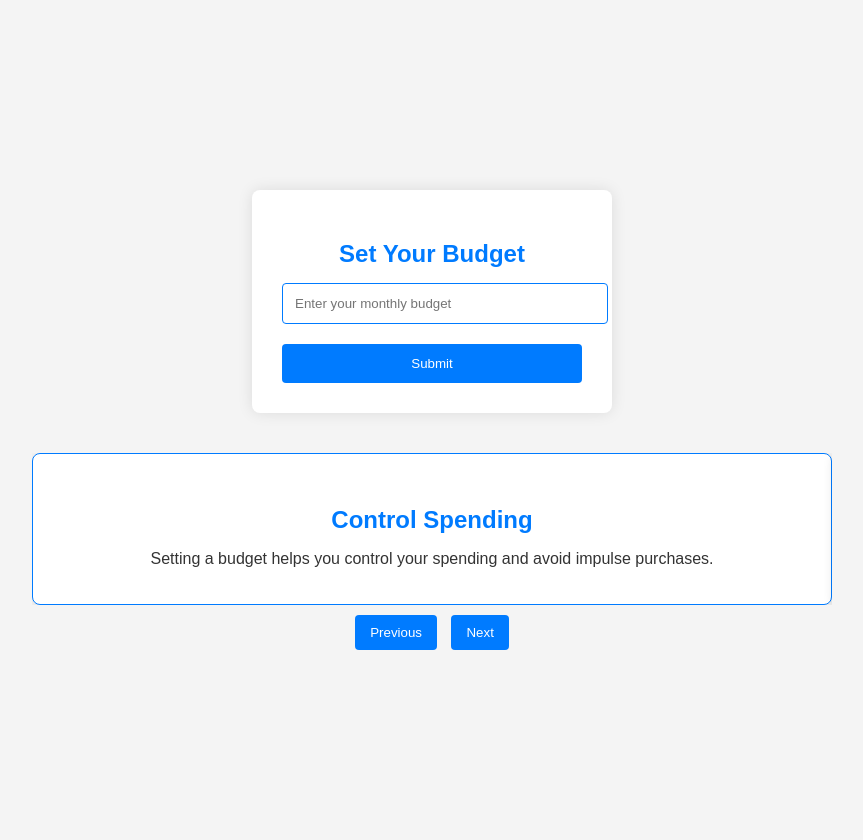
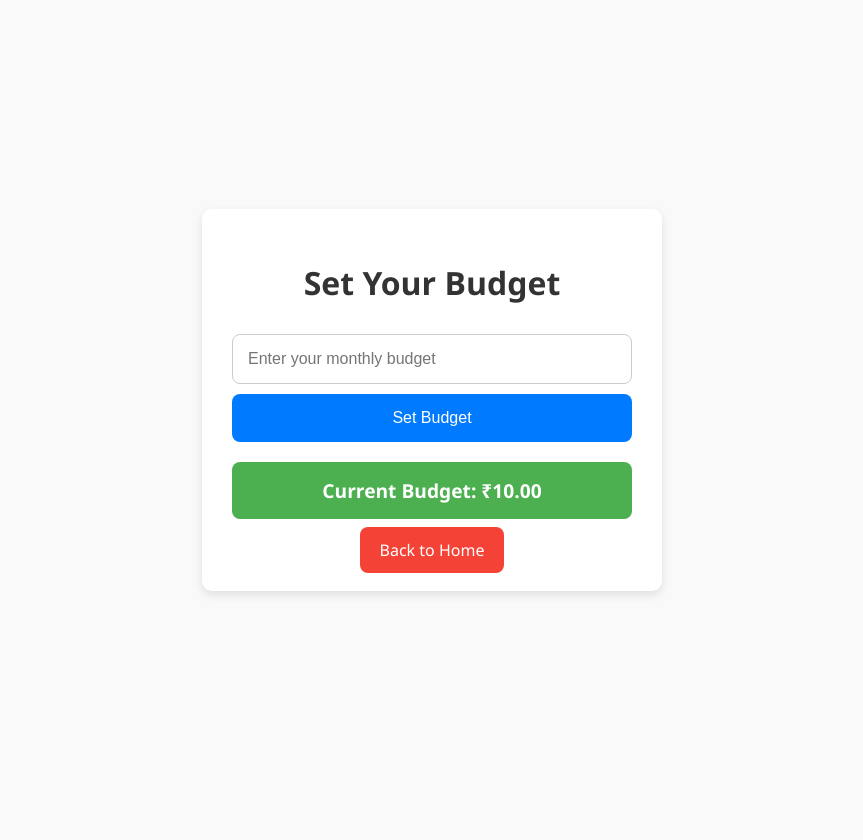
Before and after one commit to balsagar/WalletSync-Deploy, a Django app: page /budget/ in a window 1280 px wide. Shown: the whole page, without its empty margins (208-1071 px from the left). After the commit the page ends 595 px from the top, so only its background shows below. Run offline with Django 5.2, Linux system fonts and the light colour scheme; a user stored in the database is signed in; tables that the repository leaves empty hold one stand-in row (values such as "Sample post").

Commit message:
budget.html

```diff
--- a/app/templates/budget.html
+++ b/app/templates/budget.html
@@ -3,190 +3,115 @@
 <head>
     <meta charset="UTF-8">
     <meta name="viewport" content="width=device-width, initial-scale=1.0">
-    <title>Walletsync - Budget</title>
+    <title>WalletSync - Budget</title>
     <style>
-        /* General Styles */
         body {
-            font-family: Arial, sans-serif;
-            background-color: #f4f4f4;
-            color: #333;
+            font-family: 'Segoe UI', Tahoma, Geneva, Verdana, sans-serif;
+            background-color: #f9f9f9;
+            margin: 0;
+            padding: 0;
             display: flex;
             justify-content: center;
             align-items: center;
             flex-direction: column;
-            height: 100vh;
-            margin: 0;
-            padding: 20px;
+            min-height: 100vh;
         }
 
-        .budget-form {
-            background: #fff;
-            padding: 30px; /* Increased padding for better spacing */
-            border-radius: 8px;
-            box-shadow: 0 0 15px rgba(0, 0, 0, 0.1);
-            width: 300px;
-            text-align: center;
+        h1 {
+            color: #333;
             margin-bottom: 20px;
-            transition: transform 0.3s;
         }
 
-        .budget-form:hover {
-            transform: translateY(-5px);
+        .container {
+            background-color: #ffffff;
+            border-radius: 10px;
+            box-shadow: 0 4px 10px rgba(0, 0, 0, 0.1);
+            padding: 30px;
+            max-width: 400px;
+            width: 90%;
+            text-align: center;
         }
 
-        .budget-form h2 {
-            margin-bottom: 15px; /* Slightly reduced margin for a tighter header */
-            color: #007BFF;
-        }
-
-        .budget-form input[type="number"] {
+        .budget-form input {
             width: 100%;
-            padding: 12px; /* Increased padding for more comfortable input */
-            margin-bottom: 20px;
-            border: 1px solid #007BFF;
-            border-radius: 4px;
+            padding: 15px;
+            margin: 10px 0;
+            border: 1px solid #ccc;
+            border-radius: 8px;
+            font-size: 16px;
+            box-sizing: border-box;
         }
 
         .budget-form button {
             width: 100%;
-            padding: 12px; /* Increased padding for better button size */
-            background-color: #007BFF;
+            padding: 15px;
+            background-color: #007bff;
+            border: none;
+            border-radius: 8px;
             color: #fff;
-            border: none;
-            border-radius: 4px;
+            font-size: 16px;
             cursor: pointer;
-            transition: background-color 0.3s;
+            transition: background-color 0.3s ease;
         }
 
         .budget-form button:hover {
             background-color: #0056b3;
         }
 
-        /* Slider Styles */
-        .slider {
-            width: 100%;
-            max-width: 800px;
-            overflow: hidden;
-            margin-top: 20px;
-            position: relative;
+        .budget-amount {
+            margin: 20px 0;
+            padding: 15px;
+            background-color: #4CAF50;
+            color: white;
+            border-radius: 8px;
+            font-size: 1.2em;
+            font-weight: bold;
         }
 
-        .slides {
-            display: flex;
-            transition: transform 0.5s ease;
+        .back-home-button {
+            margin-top: 15px;
+            padding: 12px 20px;
+            background-color: #f44336;
+            color: white;
+            border: none;
+            border-radius: 8px;
+            font-size: 16px;
+            cursor: pointer;
+            text-decoration: none;
+            transition: background-color 0.3s ease;
         }
 
-        .slide {
-            min-width: 100%;
-            box-sizing: border-box;
-            padding: 20px;
-            background: #fff;
-            border: 1px solid #007BFF;
-            border-radius: 8px;
-            box-shadow: 0 2px 10px rgba(0, 0, 0, 0.1);
-            text-align: center;
-        }
-
-        .slide h4 {
-            margin-bottom: 10px;
-            font-size: 1.5em;
-            color: #007BFF;
-        }
-
-        .slide p {
-            font-size: 1em;
-            color: #333;
-        }
-
-        /* Navigation Buttons */
-        .nav-buttons {
-            text-align: center;
-            margin-top: 10px;
-        }
-
-        .nav-buttons button {
-            background-color: #007BFF;
-            color: #fff;
-            border: none;
-            border-radius: 4px;
-            padding: 10px 15px;
-            cursor: pointer;
-            transition: background-color 0.3s;
-            margin: 0 5px;
-        }
-
-        .nav-buttons button:hover {
-            background-color: #0056b3;
-        }
-
-        .nav-buttons button:focus {
-            outline: 2px solid #0056b3;
+        .back-home-button:hover {
+            background-color: #d32f2f;
         }
     </style>
 </head>
 <body>
 
-    <!-- Budget Form -->
-    <div class="budget-form">
-        <h2>Set Your Budget</h2>
-        <form action="{% url 'budget' %}" method="POST">
+    <div class="container">
+        <h1>Set Your Budget</h1>
+
+        <!-- Budget Form -->
+        <form class="budget-form" action="{% url 'budget' %}" method="POST">
             {% csrf_token %}
-            <input type="number" name="budget" placeholder="Enter your monthly budget" required min="1" />
-            <button type="submit">Submit</button>
+            <input type="number" name="amount" placeholder="Enter your monthly budget" required min="1">
+            <button type="submit">Set Budget</button>
         </form>
-        <div id="confirmation" style="display: none; color: green; margin-top: 10px;">
-            Budget set successfully!
-        </div>
+
+        <!-- Display User's Current Budget -->
+        {% if budget %}
+            <div class="budget-amount">
+                Current Budget: ₹{{ budget.amount }}
+            </div>
+        {% else %}
+            <div class="budget-amount">
+                No budget set yet.
+            </div>
+        {% endif %}
+
+        <!-- Back to Home Button -->
+        <a href="{% url 'home' %}" class="back-home-button">Back to Home</a>
     </div>
-
-    <!-- Sliding Window for Reasons -->
-    <div class="slider">
-        <div class="slides">
-            <div class="slide">
-                <h4>Control Spending</h4>
-                <p>Setting a budget helps you control your spending and avoid impulse purchases.</p>
-            </div>
-            <div class="slide">
-                <h4>Achieve Goals</h4>
-                <p>With a budget, you can set financial goals and work towards achieving them.</p>
-            </div>
-            <div class="slide">
-                <h4>Reduce Stress</h4>
-                <p>Knowing your financial limits can reduce stress and provide peace of mind.</p>
-            </div>
-        </div>
-    </div>
-
-    <div class="nav-buttons">
-        <button id="prev" aria-label="Previous Slide">Previous</button>
-        <button id="next" aria-label="Next Slide">Next</button>
-    </div>
-
-    <script>
-        let currentIndex = 0;
-        const slides = document.querySelectorAll('.slide');
-        const totalSlides = slides.length;
-
-        function updateSlidePosition() {
-            document.querySelector('.slides').style.transform = 'translateX(' + (-currentIndex * 100) + '%)';
-        }
-
-        document.getElementById('next').addEventListener('click', () => {
-            currentIndex = (currentIndex + 1) % totalSlides;
-            updateSlidePosition();
-        });
-
-        document.getElementById('prev').addEventListener('click', () => {
-            currentIndex = (currentIndex - 1 + totalSlides) % totalSlides;
-            updateSlidePosition();
-        });
-
-        // Autoplay for the slider
-        setInterval(() => {
-            currentIndex = (currentIndex + 1) % totalSlides;
-            updateSlidePosition();
-        }, 5000); // Auto-slide every 5 seconds
-    </script>
 
 </body>
 </html>
```
